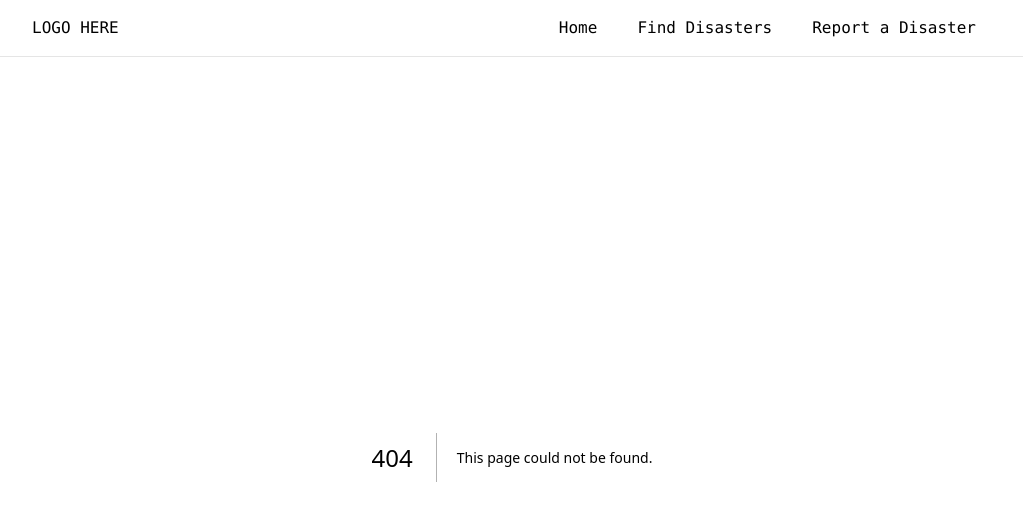
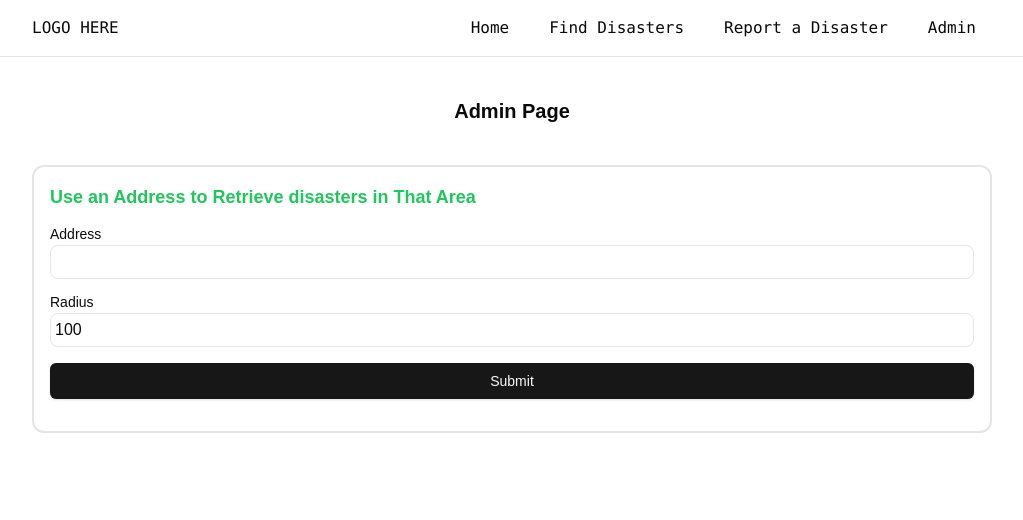
Before and after one commit to JeremyTubongbanua/OEC_2025, a Next.js app in the folder frontend/: page /admin in a window 1280 px wide. Before the commit this address had no page. Shown: the top 520 px of the page, without its empty margins (128-1151 px from the left). Built offline with nearby package versions, Linux system fonts and the light colour scheme.

Commit message:
admin page

```diff
--- /dev/null
+++ b/frontend/src/app/admin/page.tsx
@@ -0,0 +1,10 @@
+import AdminForm from '@/components/forms/AdminForm';
+
+export default function AdminPage() {
+   return (
+      <div className="my-10">
+         <h1 className="text-center text-xl font-bold mb-10">Admin Page</h1>
+         <AdminForm />
+      </div>
+   );
+}
--- /dev/null
+++ b/frontend/src/components/common/DisasterRemove.tsx
@@ -0,0 +1,67 @@
+import { ReactNode } from 'react';
+import {
+   Card,
+   CardContent,
+   CardDescription,
+   CardHeader,
+   CardTitle,
+} from '../ui/card';
+import { useForm } from 'react-hook-form';
+
+interface Disaster {
+   name: string;
+   description: string;
+   radius_km: string;
+   longitude: string;
+   latitude: string;
+   disaster_type: string;
+}
+
+interface DisasterDisplayProps {
+   disaster: Disaster;
+}
+
+export default function DisasterRemove({
+   disaster,
+}: DisasterDisplayProps): ReactNode {
+   const {
+      register,
+      handleSubmit,
+      formState: { errors },
+   } = useForm({});
+
+   return (
+      <Card key={disaster.name}>
+         <form>
+            <CardHeader>
+               <CardTitle>
+                  <span className="text-xl underline">{disaster.name}</span>
+               </CardTitle>
+               <CardDescription>
+                  <span className="text-red-400">{disaster.description}</span>
+               </CardDescription>
+            </CardHeader>
+            <CardContent>
+               <p>
+                  <span className="underline font-semibold">
+                     Disaster Type:
+                  </span>{' '}
+                  {disaster.disaster_type}
+               </p>
+               <p>
+                  <span className="underline font-semibold">Radius:</span>{' '}
+                  {disaster.radius_km} km
+               </p>
+               <p>
+                  <span className="underline font-semibold">Longitude:</span>{' '}
+                  {disaster.longitude}
+               </p>
+               <p>
+                  <span className="underline font-semibold">Latitude:</span>{' '}
+                  {disaster.latitude}
+               </p>
+            </CardContent>
+         </form>
+      </Card>
+   );
+}
--- a/frontend/src/components/common/Navbar.tsx
+++ b/frontend/src/components/common/Navbar.tsx
@@ -15,6 +15,9 @@ export default function Navbar() {
             <Link href="/report" className="mr-4 hover:underline">
                Report a Disaster
             </Link>
+            <Link href="/admin" className="mr-4 hover:underline">
+               Admin
+            </Link>
          </div>
       </nav>
    );
--- /dev/null
+++ b/frontend/src/components/forms/AdminForm.tsx
@@ -0,0 +1,141 @@
+'use client';
+
+import { zodResolver } from '@hookform/resolvers/zod';
+import { useForm } from 'react-hook-form';
+import { z } from 'zod';
+
+import { Button } from '@/components/ui/button';
+import { Label } from '../ui/label';
+import { Radius } from 'lucide-react';
+import { useState, useTransition } from 'react';
+import fetchLngLat from '@/actions/fetchLngLat';
+import DisasterDisplay from '../common/DisasterDisplay';
+
+import Map from '@/components/map';
+import MapMarker from '/public/map-marker.svg';
+import DisasterRemove from '../common/DisasterRemove';
+
+const enterAddressSchema = z.object({
+   address: z.string(),
+   radius: z.string(),
+   //    province: z.string(),
+   //    city: z.string(),
+   //    postalCode: z.string(),
+});
+
+export default function AdminForm() {
+   const [disasters, setDisasters] = useState<any[]>([]);
+   const [lng, setLng] = useState(0);
+   const [lat, setLat] = useState(0);
+
+   const {
+      register,
+      handleSubmit,
+      formState: { errors },
+   } = useForm({
+      resolver: zodResolver(enterAddressSchema),
+      defaultValues: {
+         address: '',
+         radius: '100',
+         //  province: '',
+         //  city: '',
+         //  postalCode: '',
+      },
+   });
+
+   function onSubmit(data: { address: string; radius: string }) {
+      setDisasters([]);
+      const address = data.address;
+      const radius = data.radius;
+
+      let latdummy = 0;
+      let lngdummy = 0;
+
+      const formattedAddress = address.replace(/\s+/g, '+');
+      fetchLngLat(formattedAddress).then((data) => {
+         latdummy = Number(data[0].lat);
+         lngdummy = Number(data[0].lon);
+         setLat(latdummy);
+         setLng(lngdummy);
+         console.log(lat, lng);
+      });
+
+      type JeremyData = {
+         id: string;
+         ip: string;
+         latitude: number;
+         longitude: number;
+         name: string;
+         port: string;
+         radius_km: string;
+      };
+
+      fetch(
+         `http://40.233.92.183:3000/get_subhubs?radius_km=${radius}&longitude=${lng}&latitude=${lat}`
+      ).then((response) => {
+         response.json().then((data) => {
+            const jeremydata: JeremyData[] = data;
+
+            jeremydata.forEach(({ port, name }) => {
+               fetch(`http://40.233.92.183:${port}/disasters`).then(
+                  (response) => {
+                     response.json().then((data) => {
+                        console.log(`Disasters for subhub ${name}:`, data);
+                        const disasterDataArray = data.disasters;
+
+                        disasterDataArray.forEach((disaster) => {
+                           setDisasters((prev) => [...prev, disaster]);
+                        });
+                     });
+                  }
+               );
+            });
+         });
+      });
+   }
+
+   console.log(disasters);
+   console.log(lat, lng);
+
+   return (
+      <div className="w-full border-2 rounded-xl p-4 flex flex-col gap-4">
+         <h1 className="text-lg font-semibold text-green-500">
+            Use an Address to Retrieve disasters in That Area
+         </h1>
+         <form
+            onSubmit={handleSubmit(onSubmit)}
+            className="flex flex-col gap-4"
+         >
+            <div className="flex flex-col gap-1">
+               <Label htmlFor="address">Address</Label>
+               <input
+                  {...register('address')}
+                  type="text"
+                  name="address"
+                  className="border p-1  rounded-lg"
+                  required
+               />
+            </div>
+            <div className="flex flex-col gap-1">
+               <Label htmlFor="radius">Radius</Label>
+               <input
+                  {...register('radius')}
+                  type="text"
+                  name="radius"
+                  className="border p-1 rounded-lg"
+                  required
+               />
+            </div>
+
+            <Button type="submit">Submit</Button>
+         </form>
+
+         <div>
+            {disasters.length > 0 &&
+               disasters.map((disaster) => (
+                  <DisasterRemove key={disaster.name} disaster={disaster} />
+               ))}
+         </div>
+      </div>
+   );
+}
--- a/frontend/src/components/forms/ReportDisaster.tsx
+++ b/frontend/src/components/forms/ReportDisaster.tsx
@@ -55,12 +55,11 @@ export default function ReportDisaster() {
       const longitude = data.longitude;
       const latitude = data.latitude;
 
-
       let get_subhubs_url = `http://40.233.92.183:3000/get_subhubs?radius_km=${radius}&longitude=${longitude}&latitude=${latitude}`;
       console.log('get_subhubs_url:', get_subhubs_url);
       fetch(get_subhubs_url)
-               .then(response => response.json())
-               .then(data => {
+         .then((response) => response.json())
+         .then((data) => {
             // console.log('Subhubs data:', data);
             let subhubs = data;
 
@@ -69,12 +68,12 @@ export default function ReportDisaster() {
                let subhub = subhubs[i];
                let add_new_disaster_url = `http://${subhub.ip}:${subhub.port}/add_new_disaster`;
                let payload = {
-                        'disaster_type': disasterType,
-                        'name': name,
-                        'description': description,
-                        'longitude': longitude,
-                        'latitude': latitude,
-                        'radius_km': radius,
+                  disaster_type: disasterType,
+                  name: name,
+                  description: description,
+                  longitude: longitude,
+                  latitude: latitude,
+                  radius_km: radius,
                };
 
                // put request
@@ -85,18 +84,18 @@ export default function ReportDisaster() {
                   },
                   body: JSON.stringify(payload),
                })
-                        .then(response => response.json())
-                        .then(data => {
+                  .then((response) => response.json())
+                  .then((data) => {
                      console.log('Disaster data:', data);
                   })
-                        .catch(error => {
+                  .catch((error) => {
                      console.error('Error adding disaster:', error);
                   });
             }
 
             console.log('Subhubs:', subhubs);
          })
-               .catch(error => {
+         .catch((error) => {
             console.error('Error fetching subhubs:', error);
          });
 
@@ -110,7 +109,6 @@ export default function ReportDisaster() {
       //          throw new Error('Error fetching latitude and longitude');
       //       }
       //       console.log(lat, lng);
-
 
       //       // now look at each sub hub and make /disasters calls to each
       //     } catch (error) {
@@ -177,15 +175,24 @@ export default function ReportDisaster() {
                         if (navigator.geolocation) {
                            navigator.geolocation.getCurrentPosition(
                               (position) => {
-                              const { latitude, longitude } = position.coords;
-                              console.log('Latitude:', latitude, 'Longitude:', longitude);
+                                 console.log(
+                                    'Latitude:',
+                                    position.coords.latitude,
+                                    'Longitude:',
+                                    position.coords.longitude
+                                 );
                               },
                               (error) => {
-                              console.error('Error getting location:', error);
+                                 console.error(
+                                    'Error getting location:',
+                                    error
+                                 );
                               }
                            );
                         } else {
-                        console.error('Geolocation is not supported by this browser.');
+                           console.error(
+                              'Geolocation is not supported by this browser.'
+                           );
                         }
                      }}
                   >
@@ -265,8 +272,12 @@ export default function ReportDisaster() {
 
             <Button type="submit">Submit</Button>
 
-         {errors.address && <span className="text-red-500">Address is required</span>}
-         {errors.disasterType && <span className="text-red-500">Disaster type is required</span>}
+            {errors.address && (
+               <span className="text-red-500">Address is required</span>
+            )}
+            {errors.disasterType && (
+               <span className="text-red-500">Disaster type is required</span>
+            )}
          </form>
       </div>
    );
```
Also changed, not shown: frontend/src/app/dashboard/page.tsx (deleted). Lines whose indentation alone changed are shown as unchanged.
